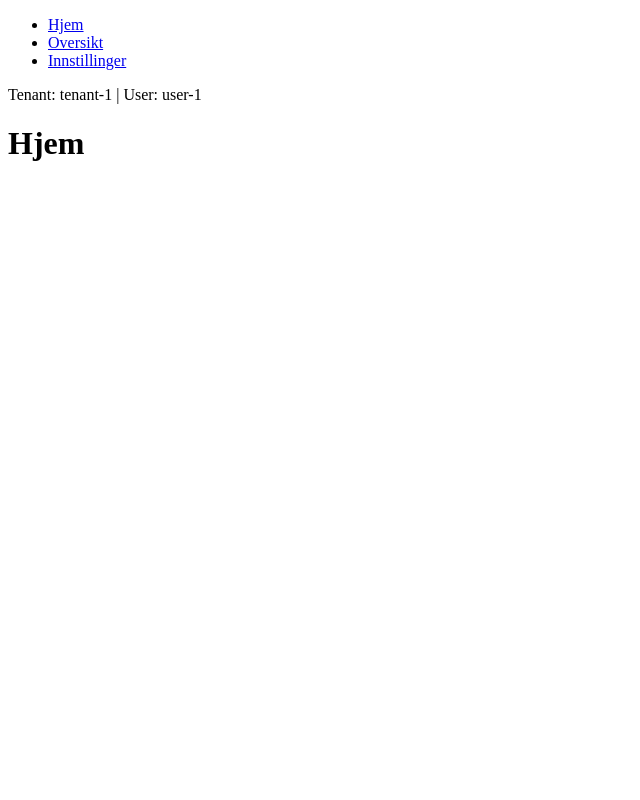
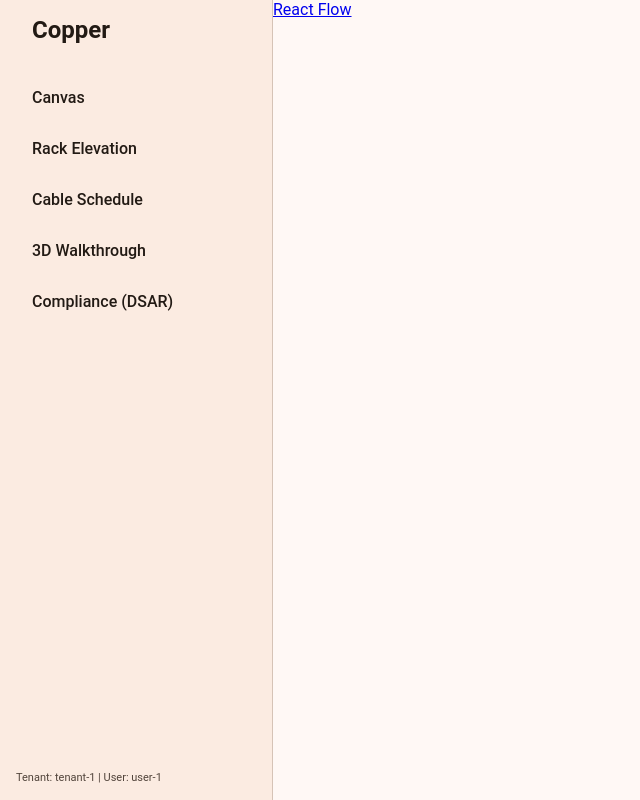
Before and after one commit to sindrehaugen/Copper, a React (Vite) app in the folder app/: page / in a window 1280 px wide. Shown: the whole page, without its empty margins (0-640 px from the left). Built offline with nearby package versions, Linux system fonts and the light colour scheme.

Commit message:
fix(shell): wire up main views to the router and add layout styles

```diff
--- a/app/src/shell/index.tsx
+++ b/app/src/shell/index.tsx
@@ -3,6 +3,11 @@ import { BrowserRouter, Routes, Route, Link } from 'react-router-dom';
 import { useTranslation } from 'react-i18next';
 import { useDocumentStore } from '../store/documentStore';
 import { ErrorState } from './error-state';
+import { CanvasView } from '../views/canvas/CanvasView';
+import { RackElevationView } from '../views/rack/RackElevationView';
+import { CableScheduleView } from '../views/cable-schedule/CableScheduleView';
+import { SceneView } from '../views/scene/SceneView';
+import { DsarSurface } from '../components/compliance/DsarSurface';
 
 // Placeholder Context for Session/Tenancy
 interface SessionContextType {
@@ -20,17 +25,14 @@ function Layout({ children }: { children: ReactNode }) {
   return (
     <div className="app-layout">
       <header>
+        <div style={{ padding: '0 1rem 2rem 1rem', fontSize: '1.5rem', fontWeight: 'bold' }}>Copper</div>
         <nav>
           <ul>
-            <li>
-              <Link to="/">{t('nav.home')}</Link>
-            </li>
-            <li>
-              <Link to="/dashboard">{t('nav.dashboard')}</Link>
-            </li>
-            <li>
-              <Link to="/settings">{t('nav.settings')}</Link>
-            </li>
+            <li><Link to="/">Canvas</Link></li>
+            <li><Link to="/rack">Rack Elevation</Link></li>
+            <li><Link to="/schedule">Cable Schedule</Link></li>
+            <li><Link to="/3d">3D Walkthrough</Link></li>
+            <li><Link to="/compliance">Compliance (DSAR)</Link></li>
           </ul>
         </nav>
         <div className="session-info">
@@ -44,12 +46,6 @@ function Layout({ children }: { children: ReactNode }) {
   );
 }
 
-function Home() {
-  const { t } = useTranslation();
-  const { document, promoteDocument, isSaving } = useDocumentStore();
-  return <div><h1>{t('nav.home')}</h1></div>;
-}
-
 export function AppShell() {
   const placeholderSession = { tenantId: 'tenant-1', userId: 'user-1' };
 
@@ -58,9 +54,11 @@ export function AppShell() {
       <BrowserRouter>
         <Layout>
           <Routes>
-            <Route path="/" element={<Home />} />
-            <Route path="/dashboard" element={<div>Dashboard</div>} />
-            <Route path="/settings" element={<div>Settings</div>} />
+            <Route path="/" element={<CanvasView />} />
+            <Route path="/rack" element={<RackElevationView />} />
+            <Route path="/schedule" element={<CableScheduleView />} />
+            <Route path="/3d" element={<SceneView />} />
+            <Route path="/compliance" element={<div style={{padding: '2rem'}}><DsarSurface /></div>} />
             <Route path="*" element={<ErrorState error={{ code: -32005 }} />} />
           </Routes>
         </Layout>
--- a/app/src/theme/theme.css
+++ b/app/src/theme/theme.css
@@ -211,3 +211,63 @@
     --md-sys-color-surface-tint: #ffb77b;
   }
 }
+
+body {
+  margin: 0;
+  padding: 0;
+  background-color: var(--md-sys-color-background);
+  color: var(--md-sys-color-on-background);
+  font-family: var(--md-sys-typescale-body-large-font-family);
+}
+
+.app-layout {
+  display: flex;
+  height: 100vh;
+  width: 100vw;
+  overflow: hidden;
+}
+
+.app-layout header {
+  width: 240px;
+  background-color: var(--md-sys-color-surface-container);
+  border-right: 1px solid var(--md-sys-color-outline-variant);
+  display: flex;
+  flex-direction: column;
+  padding: 1rem;
+}
+
+.app-layout header nav ul {
+  list-style: none;
+  padding: 0;
+  margin: 0;
+  display: flex;
+  flex-direction: column;
+  gap: 0.5rem;
+}
+
+.app-layout header nav ul li a {
+  text-decoration: none;
+  color: var(--md-sys-color-on-surface);
+  padding: 0.75rem 1rem;
+  border-radius: 8px;
+  display: block;
+  font-weight: var(--md-sys-typescale-label-large-font-weight);
+}
+
+.app-layout header nav ul li a:hover {
+  background-color: var(--md-sys-color-surface-variant);
+}
+
+.session-info {
+  margin-top: auto;
+  font-size: var(--md-sys-typescale-label-small-font-size);
+  color: var(--md-sys-color-on-surface-variant);
+}
+
+.app-layout main {
+  flex: 1;
+  display: flex;
+  flex-direction: column;
+  overflow: auto;
+  position: relative;
+}
```
